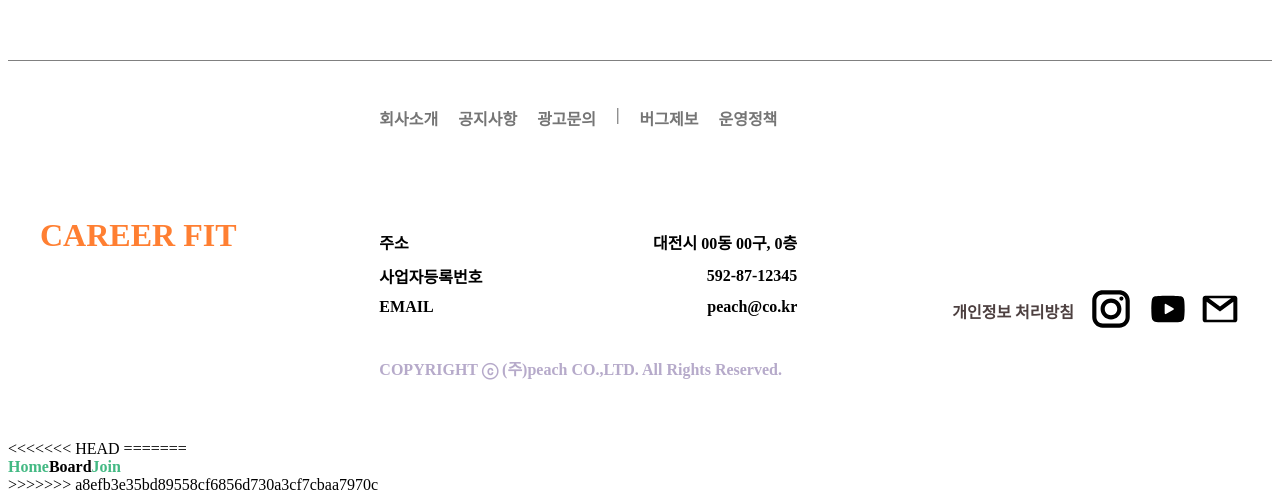
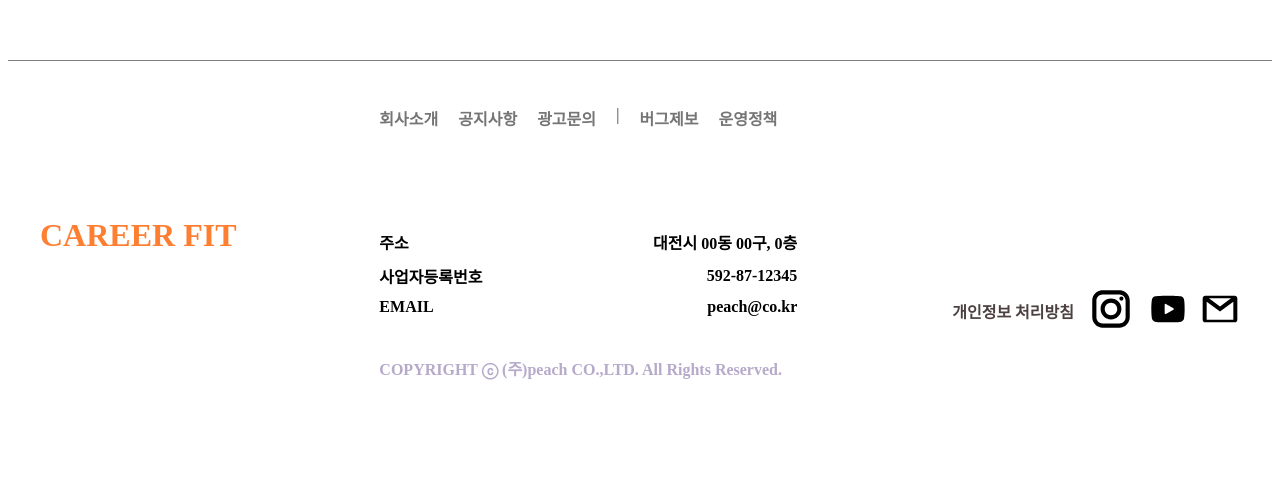
Before and after one commit to dongschiken/2024-careerfit, a Vue app in the folder frontend/: page / in a window 1280 px wide. Shown: the part 3012-3514 px from the top of the page. After the commit the page ends 3452 px from the top, so only its background shows below. Built offline with nearby package versions, Linux system fonts and the light colour scheme.

Commit message:
2024-11-13 09:00 app.vue 수정

```diff
--- a/frontend/src/App.vue
+++ b/frontend/src/App.vue
@@ -1,16 +1,8 @@
 <template>
   <div>
     <router-view />
-<<<<<<< HEAD
     <!-- <button @click="increment()">증가</button>
     <div>{{ store.count }}</div> -->
-=======
-    <nav>
-      <RouterLink to="/">Home</RouterLink>
-      <RouterLink :to="{ name: 'board' }">Board</RouterLink>
-      <RouterLink :to-="{ name : 'join' }">Join</RouterLink>
-    </nav>
->>>>>>> a8efb3e35bd89558cf6856d730a3cf7cbaa7970c
   </div>
 </template>
 
```
